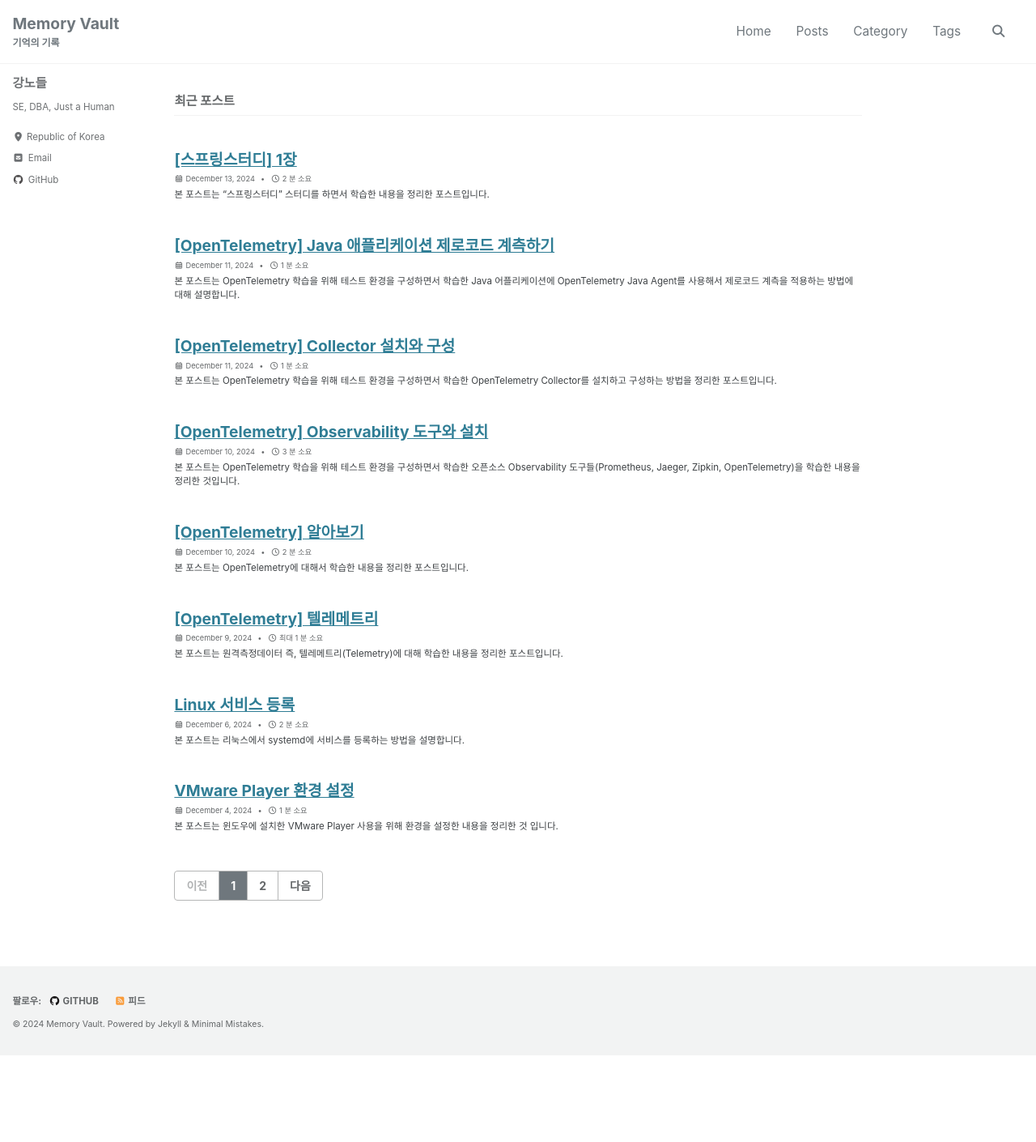
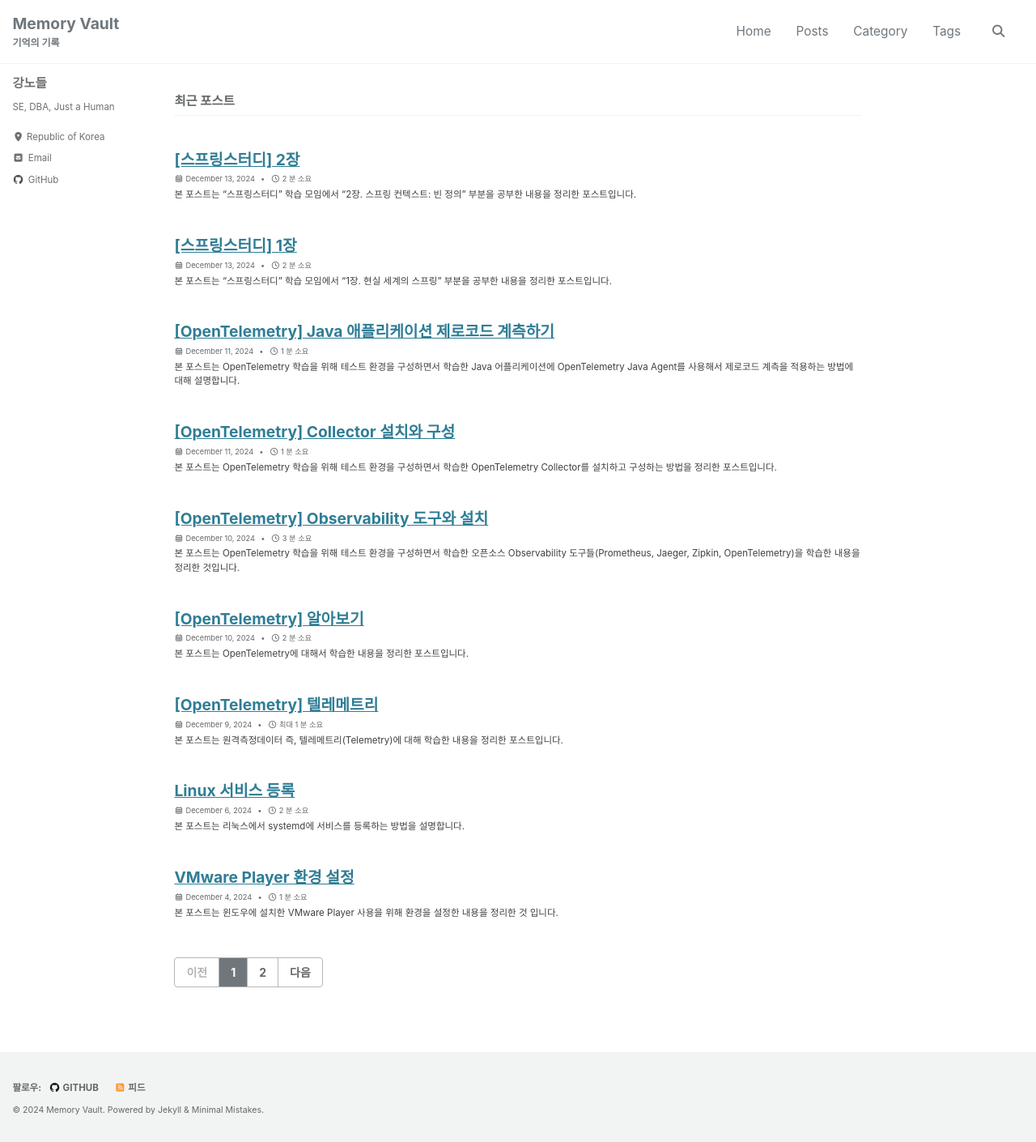
Before and after one commit to NodleKang/nodlekang.github.io, a Jekyll site: the page built from index.html, in a window 1280 px wide. Shown: the whole page at 81% size. Built offline with Jekyll 4.4.1, drawn with Linux system fonts in a browser that asks for light colours; cached includes are drawn as plain includes; some web fonts are replaced; the list of posts is cut into pages by our own code; before the commit the page ends 1303 px from its top, so only the background shows below that; part of the change alters nothing that is shown.

Commit message:
add post

````diff
--- a/_posts/spring/2024-12-13-springstudy-01.md
+++ b/_posts/spring/2024-12-13-springstudy-01.md
@@ -11,7 +11,7 @@ toc_label: 목차
 toc_sticky: true
 ---
 
-본 포스트는 "스프링스터디" 스터디를 하면서 학습한 내용을 정리한 포스트입니다.
+본 포스트는 "스프링스터디" 학습 모임에서 "1장. 현실 세계의 스프링" 부분을 공부한 내용을 정리한 포스트입니다.
 
 글의 전반적인 톤은 네이버 블로거 "메르"님의 글쓰는 방식을 따라 했습니다.
 
--- /dev/null
+++ b/_posts/spring/2024-12-13-springstudy-02.md
@@ -0,0 +1,253 @@
+---
+layout: single
+title: "[스프링스터디] 2장"
+date: 2024-12-13 16:00:00 +0900
+categories:
+  - Spring
+tag:
+  - Spring
+toc: true
+toc_label: 목차
+toc_sticky: true
+---
+
+본 포스트는 "스프링스터디" 학습 모임에서 "2장. 스프링 컨텍스트: 빈 정의" 부분을 공부한 내용을 정리한 포스트입니다.
+
+글의 전반적인 톤은 네이버 블로거 "메르"님의 글쓰는 방식을 따라 했습니다.
+
+# 빈(Bean)
+
+빈(Bean)은 스프링 컨테이너가 관리하는 객체임.
+
+비유하자면 건물을 짓는 작업에 필요한 인력, 재료, 도구 등 각각의 요소를 빈(Bean)이라고 할 수 있음.
+
+빈이 스프링 컨텍스트에 등록되면 스프링이 빈을 관리함.
+
+창문 설계도가 있어야 창문을 만들 수 있듯이, 빈(Bean)도 클래스가 있어야 만들 수 있음.
+
+모든 빈은 클래스로부터 생성되지만, 모든 클래스가 빈을 만드는 것은 아님.
+
+클래스를 이용해서 만들어진 객체 중에서 스프링 컨텍스트에 등록된 객체만이 빈(Bean)임.
+
+# 빈(Bean) 등록
+
+## 시나리오
+
+익숙한 업무를 바탕으로 스프링 학습을 진행하면 이해가 쉬울 것 같음.
+
+그래서 다음 시나리오를 바탕으로 설명하겠음.
+
+"엔지니어"는 "노트북"을 사용한다.
+{: .notice--info}
+
+## 코드로 구현하기
+
+시나리오에서 빈(Bean)으로 등록할만한 대상은 엔지니어와 노트북임.
+
+빈(Bean)을 사용하려면 스프링 컨텍스트에 등록을 해야 함.
+
+빈(Bean)을 등록하는 방법들은 다음과 같이 여러 가지가 있는데, 이 중에 상황에 따라 필요한 방법을 골라서 사용하면 됨.
+
+1. @Bean 애너테이션을 사용한 빈(Bean) 등록 - 수동으로 빈 등록
+2. 스테레오 타입 애너테이션을 사용해서 빈(Bean) 등록 - 자동으로 빈 등록, **일반적으로 가장 많이 사용하는 방법임**
+3. registerBean 메소드를 사용해서 빈(Bean) 등록 - 스프링 5에서 소개되었음
+
+### @Bean 메서드를 사용한 빈 등록
+
+시나리오에 있는 "엔지니어"를 빈을 등록해 보겠음.
+
+@Bean 메서드를 사용하면 빈을 등록할 수 있는데, 이 방식은 매뉴얼하게 빈을 등록하는 방법임.
+
+@Bean 메서드는 구성 클래스(=@Configuration 애너테이션이 붙은 클래스)에 작성함.
+
+이 방식은 빈(Bean)을 생성한 후 초기화 작업을 하거나, 같은 클래스를 가지고 여러 빈(Bean)을 생성할 때 사용함.
+
+```java
+package beans;
+
+// 엔지니어 클래스는 Component 어노테이션을 사용하지 않았으므로 수동으로 빈(Bean)을 등록해야 함
+public class 엔지니어 {
+
+    private String name;
+
+    public String getName() {
+        return name;
+    }
+
+    public void setName(String name) {
+        this.name = name;
+    }
+}
+```
+
+```java
+@Configuration // `@Configuration` 어노테이션을 사용해서 스프링 설정 클래스임을 명시
+public class 기술지원구성 {
+
+    // 빈(Bean)을 수동으로 등록
+    // `@Configuration`과 `@Bean` 어노테이션을 사용해서 스프링 컨테이너에 빈(Bean)을 등록
+    @Bean
+    public 엔지니어 작업자() {
+        엔지니어 작업자 = new 엔지니어();
+        작업자.setName("Middleware 담당자");
+        return 작업자;
+    }
+
+    // 빈(Bean)을 수동으로 등록
+    // `@Configuration`과 `@Bean` 어노테이션을 사용해서 스프링 컨테이너에 빈(Bean)을 등록
+    @Bean
+    public String 버전() {
+        return "베타 1.0";
+    }
+
+}
+```
+
+```java
+public class Main {
+
+    public static void main(String[] args) {
+        // `기술지원구성` 클래스를 사용해서 spring context 초기화
+        var context = new AnnotationConfigApplicationContext(기술지원구성.class);
+
+        // spring context 에서 `엔지니어` 클래스의 빈(Bean)을 가져옴
+        엔지니어 작업자 = context.getBean(엔지니어.class);
+        System.out.println("작업자: " + 작업자.getName());
+
+        // spring context 에서 `String` 클래스의 빈(Bean)을 가져옴
+        String 버전 = context.getBean(String.class);
+        System.out.println("프로그램 버전: " + 버전);
+    }
+}
+```
+
+### 스테레오 타입 애너테이션을 사용한 빈(Bean) 등록
+
+시나리오에 있는 **"노트북"**을 빈으로 등록해 보겠음
+
+스테레오타입 애너테이션을 클래스에 붙여서 빈을 등록할 수 있는데, 이 방식은 자동으로 빈을 등록하는 방법임.
+
+스테레오타입 애너테이션은 스프링 프레임워크에서 자주 사용되는 빈(Bean)의 역할을 정의하는 것임.
+
+스테레오타입 애너테이션을 사용하는 것이 **일반적인 프로젝트에서 선호하는 방식**임.
+
+참고로 스테레오 타입 애너테이션은 여러 애너테이션을 조합하여 더 간편하게 사용할 수 있도록 한 것임.
+
+대표적인 스테레오 타입 애너테이션은 @Component, @Service, @Repository, @Controller 등이 있음.
+
+클래스 위에 스테레오 타입 애너테이션을 사용하면 빈(Bean)으로 등록할 수 있음.
+
+```java
+@Component
+public class 노트북 {
+
+    private String type;
+
+    public 노트북() {
+        this.type = "표준노트북";
+    }
+
+    public 노트북(String type) {
+        this.type = type;
+    }
+
+    public String getType() {
+        return type;
+    }
+
+    public void setType(String type) {
+        this.type = type;
+    }
+
+}
+```
+
+스테레오 타입 애너테이션이 붙어 있는 빈(Bean)이 등록되게 하려면 @Configuration 에서 @ComponentScan 애너테이션을 사용해서 찾아내도록 해야 함
+
+```java
+@Configuration // `@Configuration` 어노테이션을 사용해서 스프링 설정 클래스임을 명시
+@ComponentScan(basePackages = "beans") // `@ComponentScan` 어노테이션을 사용해서 `beans` 패키지에 있는 빈(Bean)을 자동으로 등록
+public class 기술지원구성 {
+     ...
+}
+```
+
+```java
+public class Main {
+
+    public static void main(String[] args) {
+        // `기술지원구성` 클래스를 사용해서 spring context 초기화
+        var context = new AnnotationConfigApplicationContext(기술지원구성.class);
+
+        // spring context 에서 `노트북` 클래스의 빈(Bean)을 가져옴
+        노트북 유휴노트북 = context.getBean(노트북.class);
+        System.out.println("유휴노트북: " + 유휴노트북.getType());
+    }
+}
+```
+
+### registerBean 메서드를 사용한 빈 등록
+
+registerBean 메서드를 사용해서 빈을 등록하는 방법도 있음. (나도 사용한 적이 없어서 넘어가겠음)
+
+```java
+public class Main {
+    public static void main(String[] args) {
+        var context = new AnnotationConfigApplicationContext();
+        context.registerBean(MyBean.class);
+    }
+}
+```
+
+## 빈(Bean) 등록과 싱글톤 패턴
+
+스프링에서 빈(Bean)은 기본적으로 싱글톤 패턴으로 동작함.
+
+싱글톤 패턴은 객체를 하나만 생성하고, 이 객체를 여러 곳에서 공유하여 사용하는 패턴임.
+
+스프링에서 빈(Bean)을 등록하면 스프링 컨텍스트가 빈(Bean)을 생성하고, 이 빈(Bean)을 여러 곳에서 공유하여 사용함.
+
+
+## 같은 클래스로 빈(Bean) 여러 개 등록하기
+
+앞의 시나리오를 생각해보면, 프로젝트 전체에 엔지니어 1명과 노트북 1개만 있는 것임.
+
+즉, 어떤 요청이 와도 같은 엔지니어가 같은 노트북을 가지고 작업을 해야 함.
+
+그럼 상황이 바뀌면 어떻게 해야 할지 알아보겠음
+
+"엔지니어"는 "Middleware엔지니어"와 "APM엔지니어"가 있다.
+{: .notice--info}
+
+### 코드로 구현하기
+
+이런 경우에는 스테레오 타입 애너테이션은 이용할 수 없음.
+
+@Bean 애너테이션을 사용해서 빈(Bean)을 등록해야 함.
+
+```java
+@Configuration // `@Configuration` 어노테이션을 사용해서 스프링 설정 클래스임을 명시
+@ComponentScan(basePackages = "beans") // `@ComponentScan` 어노테이션을 사용해서 `beans` 패키지에 있는 빈(Bean)을 자동으로 등록
+public class 기술지원구성 {
+
+    // 빈(Bean)을 수동으로 등록
+    // `@Configuration`과 `@Bean` 어노테이션을 사용해서 스프링 컨테이너에 빈(Bean)을 등록
+    @Bean
+    public 엔지니어 작업자() {
+        엔지니어 작업자 = new 엔지니어();
+        작업자.setName("Middleware 담당자");
+        return 작업자;
+    }
+
+    // 빈(Bean)을 수동으로 등록
+    // `@Configuration`과 `@Bean` 어노테이션을 사용해서 스프링 컨테이너에 빈(Bean)을 등록
+    @Bean
+    @Primary
+    public 엔지니어 작업자2() {
+        엔지니어 작업자 = new 엔지니어();
+        작업자.setName("APM 담당자");
+        return 작업자;
+    }
+
+}
+```
````
